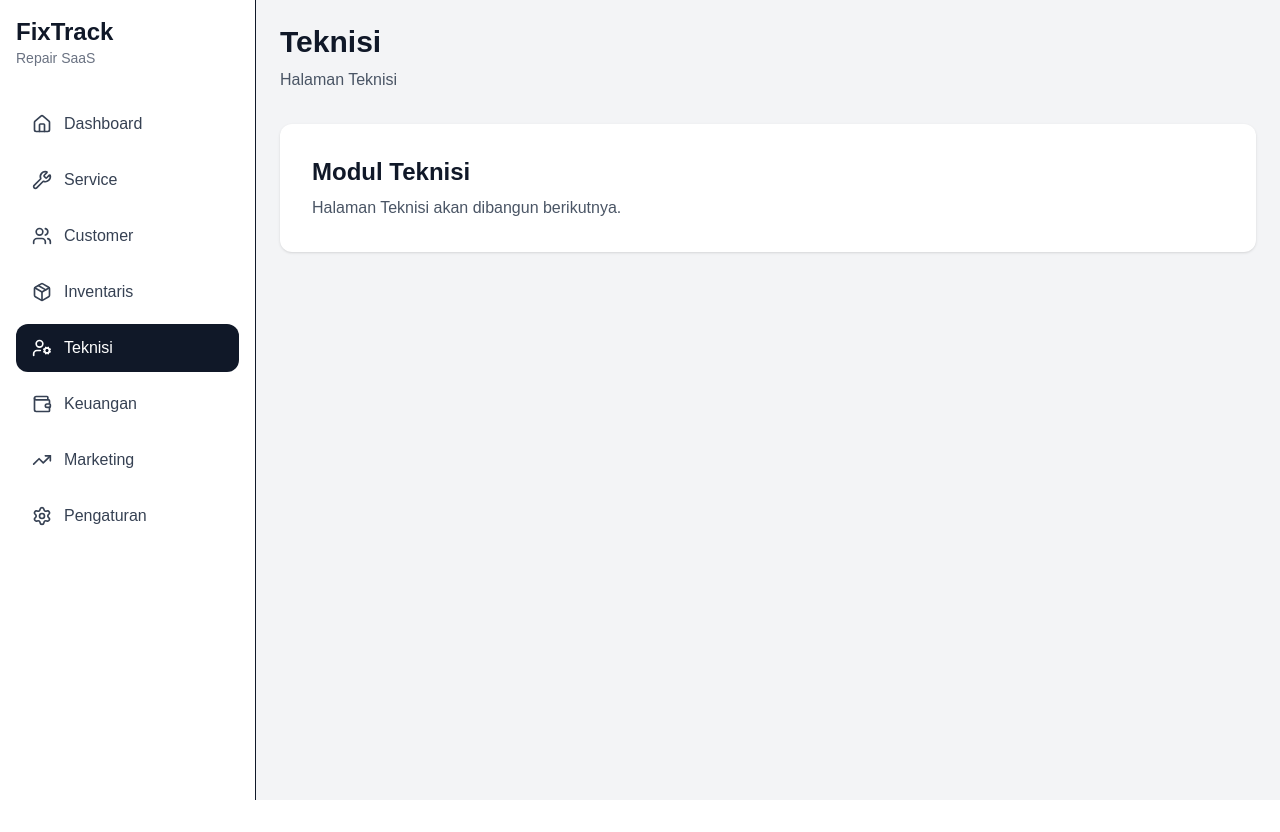
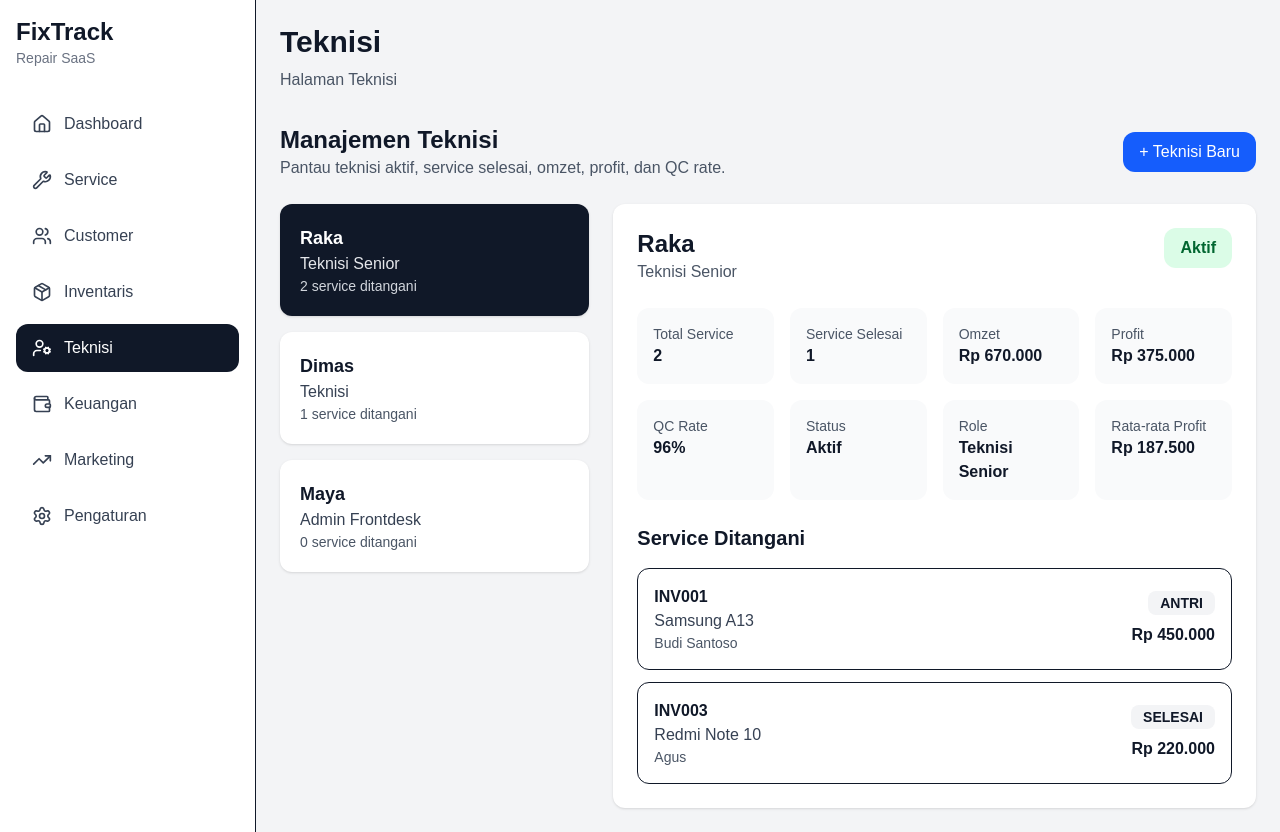
Before and after one commit to arjunlap/fixtrack, a Next.js app: page / in a window 1280 px wide. Both pictures are taken after a click on the button "Teknisi". Before the commit the page ends 800 px from the top, so only its background shows below. Built offline with nearby package versions, Linux system fonts and the light colour scheme.

Commit message:
Technician module completed

```diff
--- a/src/app/page.js
+++ b/src/app/page.js
@@ -13,7 +13,6 @@ import {
   Clock,
   CheckCircle,
   X,
-  MessageCircle,
 } from "lucide-react";
 
 const menu = [
@@ -54,7 +53,9 @@ const initialServices = [
     complaint: "HP jatuh, layar bergaris hijau",
     diagnosis: "LCD rusak, frame aman",
     status: "ANTRI",
+    technician: "Raka",
     cost: "Rp 450.000",
+    partCost: "Rp 210.000",
     lockPattern: [0, 1, 4, 7, 8],
     timeline: ["Service masuk", "Status ANTRI"],
   },
@@ -72,7 +73,9 @@ const initialServices = [
     complaint: "Baterai cepat habis",
     diagnosis: "Battery health 72%, perlu ganti baterai",
     status: "PROSES",
+    technician: "Dimas",
     cost: "Rp 380.000",
+    partCost: "Rp 185.000",
     lockPattern: [2, 4, 6, 8],
     timeline: ["Service masuk", "Diagnosa", "Masuk proses"],
   },
@@ -90,11 +93,14 @@ const initialServices = [
     complaint: "Kadang masuk charger kadang tidak",
     diagnosis: "Sub board charger perlu diganti",
     status: "SELESAI",
+    technician: "Raka",
     cost: "Rp 220.000",
+    partCost: "Rp 85.000",
     lockPattern: [0, 3, 4, 5, 8],
     timeline: ["Service masuk", "Diagnosa", "Proses", "QC", "Selesai"],
   },
 ];
+
 const initialParts = [
   {
     name: "LCD Samsung A13",
@@ -124,10 +130,33 @@ const initialParts = [
     minStock: 2,
   },
 ];
+
+const initialTechnicians = [
+  {
+    name: "Raka",
+    role: "Teknisi Senior",
+    status: "Aktif",
+    qcRate: 96,
+  },
+  {
+    name: "Dimas",
+    role: "Teknisi",
+    status: "Aktif",
+    qcRate: 92,
+  },
+  {
+    name: "Maya",
+    role: "Admin Frontdesk",
+    status: "Aktif",
+    qcRate: 100,
+  },
+];
+
 export default function HomePage() {
   const [activeMenu, setActiveMenu] = useState("Dashboard");
   const [services, setServices] = useState(initialServices);
   const [parts, setParts] = useState(initialParts);
+  const [technicians, setTechnicians] = useState(initialTechnicians);
 
   return (
     <div className="min-h-screen bg-gray-100 flex text-gray-900">
@@ -169,18 +198,26 @@ export default function HomePage() {
         </p>
 
         {activeMenu === "Dashboard" && <Dashboard services={services} />}
-
         {activeMenu === "Service" && (
           <ServicePage services={services} setServices={setServices} />
         )}
+        {activeMenu === "Customer" && <CustomerPage services={services} />}
+        {activeMenu === "Inventaris" && (
+          <InventoryPage parts={parts} setParts={setParts} />
+        )}
+        {activeMenu === "Teknisi" && (
+          <TechnicianPage
+            services={services}
+            technicians={technicians}
+            setTechnicians={setTechnicians}
+          />
+        )}
 
-        {activeMenu === "Customer" && <CustomerPage services={services} />}
-        {activeMenu === "Inventaris" && (<InventoryPage parts={parts} setParts={setParts} />
-        )}
         {activeMenu !== "Dashboard" &&
           activeMenu !== "Service" &&
           activeMenu !== "Customer" &&
-          activeMenu !== "Inventaris" &&          (
+          activeMenu !== "Inventaris" &&
+          activeMenu !== "Teknisi" && (
             <div className="bg-white rounded-xl p-8 shadow">
               <h3 className="text-2xl font-bold mb-2 text-gray-900">
                 Modul {activeMenu}
@@ -198,13 +235,14 @@ export default function HomePage() {
 function Dashboard({ services }) {
   const proses = services.filter((item) => item.status === "PROSES").length;
   const selesai = services.filter((item) => item.status === "SELESAI").length;
+  const omzet = services.reduce((sum, item) => sum + parseRupiah(item.cost), 0);
 
   return (
     <div className="grid md:grid-cols-4 gap-4">
       <StatCard title="Service Hari Ini" value={services.length} icon={<Wrench />} />
       <StatCard title="Dalam Proses" value={proses} icon={<Clock />} />
       <StatCard title="Selesai" value={selesai} icon={<CheckCircle />} />
-      <StatCard title="Omzet Hari Ini" value="Rp 2.350.000" icon={<Wallet />} />
+      <StatCard title="Omzet Hari Ini" value={formatRupiah(omzet)} icon={<Wallet />} />
     </div>
   );
 }
@@ -244,7 +282,9 @@ function ServicePage({ services, setServices }) {
       complaint: newService.complaint,
       diagnosis: newService.diagnosis || "Belum ada diagnosa teknisi",
       status: "ANTRI",
+      technician: newService.technician || "Belum dipilih",
       cost: newService.cost || "Rp 0",
+      partCost: newService.partCost || "Rp 0",
       lockPattern: newService.lockPattern,
       timeline: ["Service masuk", "Status ANTRI"],
     };
@@ -393,7 +433,7 @@ function ServicePage({ services, setServices }) {
               <Info label="Alamat" value={selectedService.address} />
               <Info label="Perangkat" value={selectedService.device} />
               <Info label="IMEI" value={selectedService.imei} />
-              <Info label="Warna" value={selectedService.color} />
+              <Info label="Teknisi" value={selectedService.technician} />
               <Info label="Kerusakan" value={selectedService.issue} />
               <Info label="Biaya" value={selectedService.cost} />
             </div>
@@ -496,10 +536,6 @@ function CustomerPage({ services }) {
   }, [services]);
 
   const [selectedCustomer, setSelectedCustomer] = useState(customers[0]);
-
-  if (!selectedCustomer && customers.length > 0) {
-    setSelectedCustomer(customers[0]);
-  }
 
   return (
     <div className="grid grid-cols-3 gap-6">
@@ -611,10 +647,13 @@ function CustomerPage({ services }) {
     </div>
   );
 }
+
 function InventoryPage({ parts, setParts }) {
   const [showForm, setShowForm] = useState(false);
 
-  const lowStockParts = parts.filter((part) => Number(part.stock) <= Number(part.minStock));
+  const lowStockParts = parts.filter(
+    (part) => Number(part.stock) <= Number(part.minStock)
+  );
 
   function addPart(newPart) {
     setParts([newPart, ...parts]);
@@ -624,16 +663,17 @@ function InventoryPage({ parts, setParts }) {
   return (
     <div>
       {showForm && (
-        <PartForm
-          onClose={() => setShowForm(false)}
-          onSave={addPart}
-        />
+        <PartForm onClose={() => setShowForm(false)} onSave={addPart} />
       )}
 
       <div className="flex justify-between items-center mb-6">
         <div>
-          <h3 className="text-2xl font-bold text-gray-900">Inventaris Sparepart</h3>
-          <p className="text-gray-600">Kelola stok, harga beli, harga jual, supplier, dan alert stok rendah.</p>
+          <h3 className="text-2xl font-bold text-gray-900">
+            Inventaris Sparepart
+          </h3>
+          <p className="text-gray-600">
+            Kelola stok, harga beli, harga jual, supplier, dan alert stok rendah.
+          </p>
         </div>
 
         <button
@@ -705,83 +745,187 @@ function InventoryPage({ parts, setParts }) {
   );
 }
 
-function PartForm({ onClose, onSave }) {
-  const [form, setForm] = useState({
-    name: "",
-    category: "",
-    supplier: "",
-    buyPrice: "",
-    sellPrice: "",
-    stock: "",
-    minStock: "",
-  });
+function TechnicianPage({ services, technicians, setTechnicians }) {
+  const [showForm, setShowForm] = useState(false);
+  const [selectedTechnician, setSelectedTechnician] = useState(technicians[0]);
 
-  function handleChange(event) {
-    const { name, value } = event.target;
+  function addTechnician(newTechnician) {
+    const technicianData = {
+      ...newTechnician,
+      qcRate: Number(newTechnician.qcRate || 100),
+    };
 
-    setForm({
-      ...form,
-      [name]: value,
-    });
+    setTechnicians([technicianData, ...technicians]);
+    setSelectedTechnician(technicianData);
+    setShowForm(false);
   }
 
-  function handleSubmit(event) {
-    event.preventDefault();
+  function getStats(name) {
+    const techServices = services.filter((service) => service.technician === name);
+    const completed = techServices.filter(
+      (service) => service.status === "SELESAI" || service.status === "DIAMBIL"
+    );
 
-    if (!form.name || !form.category || !form.stock || !form.minStock) {
-      alert("Nama part, kategori, stok, dan minimum stok wajib diisi.");
-      return;
-    }
+    const revenue = techServices.reduce(
+      (sum, service) => sum + parseRupiah(service.cost),
+      0
+    );
 
-    onSave(form);
+    const partCost = techServices.reduce(
+      (sum, service) => sum + parseRupiah(service.partCost),
+      0
+    );
+
+    return {
+      totalService: techServices.length,
+      completedService: completed.length,
+      revenue,
+      profit: revenue - partCost,
+    };
   }
 
   return (
-    <div className="fixed inset-0 bg-black/50 flex items-center justify-center z-50 p-6">
-      <div className="bg-white rounded-2xl shadow-xl w-full max-w-2xl">
-        <div className="flex justify-between items-center border-b p-5">
     <div>
-            <h3 className="text-2xl font-bold text-gray-900">Part Baru</h3>
-            <p className="text-gray-600">Tambah sparepart ke inventaris.</p>
+      {showForm && (
+        <TechnicianForm
+          onClose={() => setShowForm(false)}
+          onSave={addTechnician}
+        />
+      )}
+
+      <div className="flex justify-between items-center mb-6">
+        <div>
+          <h3 className="text-2xl font-bold text-gray-900">Manajemen Teknisi</h3>
+          <p className="text-gray-600">
+            Pantau teknisi aktif, service selesai, omzet, profit, dan QC rate.
+          </p>
         </div>
 
-          <button onClick={onClose} className="p-2 hover:bg-gray-100 rounded-xl">
-            <X size={22} />
+        <button
+          onClick={() => setShowForm(true)}
+          className="bg-blue-600 text-white px-4 py-2 rounded-xl"
+        >
+          + Teknisi Baru
         </button>
       </div>
 
-        <form onSubmit={handleSubmit} className="p-5 space-y-5">
-          <div className="grid grid-cols-2 gap-4">
-            <Input label="Nama Part" name="name" value={form.name} onChange={handleChange} />
-            <Input label="Kategori" name="category" value={form.category} onChange={handleChange} />
-            <Input label="Supplier" name="supplier" value={form.supplier} onChange={handleChange} />
-            <Input label="Harga Beli" name="buyPrice" value={form.buyPrice} onChange={handleChange} placeholder="Rp 0" />
-            <Input label="Harga Jual" name="sellPrice" value={form.sellPrice} onChange={handleChange} placeholder="Rp 0" />
-            <Input label="Stok" name="stock" value={form.stock} onChange={handleChange} />
-            <Input label="Minimum Stok" name="minStock" value={form.minStock} onChange={handleChange} />
+      <div className="grid grid-cols-3 gap-6">
+        <div className="col-span-1 space-y-4">
+          {technicians.map((technician) => {
+            const stats = getStats(technician.name);
+            const active = selectedTechnician?.name === technician.name;
+
+            return (
+              <button
+                key={technician.name}
+                onClick={() => setSelectedTechnician(technician)}
+                className={`w-full text-left rounded-xl shadow p-5 ${
+                  active ? "bg-gray-900 text-white" : "bg-white hover:bg-gray-50"
+                }`}
+              >
+                <h4 className={`font-bold text-lg ${active ? "text-white" : "text-gray-900"}`}>
+                  {technician.name}
+                </h4>
+                <p className={active ? "text-gray-200" : "text-gray-700"}>
+                  {technician.role}
+                </p>
+                <p className={active ? "text-gray-300 text-sm" : "text-gray-600 text-sm"}>
+                  {stats.totalService} service ditangani
+                </p>
+              </button>
+            );
+          })}
         </div>
 
-          <div className="flex justify-end gap-3 border-t pt-5">
-            <button
-              type="button"
-              onClick={onClose}
-              className="px-5 py-2 rounded-xl bg-gray-100 text-gray-900"
+        {selectedTechnician && (
+          <div className="col-span-2 bg-white rounded-xl shadow p-6">
+            <div className="flex justify-between mb-6">
+              <div>
+                <h3 className="text-2xl font-bold text-gray-900">
+                  {selectedTechnician.name}
+                </h3>
+                <p className="text-gray-600">{selectedTechnician.role}</p>
+              </div>
+
+              <span className="bg-green-100 text-green-800 h-fit px-4 py-2 rounded-xl font-semibold">
+                {selectedTechnician.status}
+              </span>
+            </div>
+
+            {(() => {
+              const stats = getStats(selectedTechnician.name);
+
+              return (
+                <>
+                  <div className="grid grid-cols-4 gap-4 mb-6">
+                    <Info label="Total Service" value={stats.totalService} />
+                    <Info label="Service Selesai" value={stats.completedService} />
+                    <Info label="Omzet" value={formatRupiah(stats.revenue)} />
+                    <Info label="Profit" value={formatRupiah(stats.profit)} />
+                    <Info label="QC Rate" value={`${selectedTechnician.qcRate}%`} />
+                    <Info label="Status" value={selectedTechnician.status} />
+                    <Info label="Role" value={selectedTechnician.role} />
+                    <Info
+                      label="Rata-rata Profit"
+                      value={
+                        stats.totalService > 0
+                          ? formatRupiah(Math.round(stats.profit / stats.totalService))
+                          : formatRupiah(0)
+                      }
+                    />
+                  </div>
+
+                  <h4 className="text-xl font-bold text-gray-900 mb-4">
+                    Service Ditangani
+                  </h4>
+
+                  <div className="space-y-3">
+                    {services
+                      .filter((service) => service.technician === selectedTechnician.name)
+                      .map((service) => (
+                        <div
+                          key={service.invoice}
+                          className="border rounded-xl p-4 flex justify-between items-center"
                         >
-              Batal
-            </button>
+                          <div>
+                            <h5 className="font-bold text-gray-900">
+                              {service.invoice}
+                            </h5>
+                            <p className="text-gray-700">{service.device}</p>
+                            <p className="text-sm text-gray-600">
+                              {service.customer}
+                            </p>
+                          </div>
 
-            <button
-              type="submit"
-              className="px-5 py-2 rounded-xl bg-blue-600 text-white"
-            >
-              Simpan Part
-            </button>
+                          <div className="text-right">
+                            <span className="bg-gray-100 text-gray-900 px-3 py-1 rounded-lg text-sm font-semibold">
+                              {service.status}
+                            </span>
+                            <p className="font-bold text-gray-900 mt-2">
+                              {service.cost}
+                            </p>
                           </div>
-        </form>
+                        </div>
+                      ))}
+
+                    {services.filter(
+                      (service) => service.technician === selectedTechnician.name
+                    ).length === 0 && (
+                      <div className="bg-gray-50 rounded-xl p-6 text-gray-600">
+                        Belum ada service untuk teknisi ini.
+                      </div>
+                    )}
+                  </div>
+                </>
+              );
+            })()}
+          </div>
+        )}
       </div>
     </div>
   );
 }
+
 function TrackingModal({ service, onClose }) {
   return (
     <div className="fixed inset-0 bg-black/50 flex items-center justify-center z-50 p-6">
@@ -1064,7 +1208,9 @@ function ServiceForm({ onClose, onSave }) {
     issue: "",
     complaint: "",
     diagnosis: "",
+    technician: "",
     cost: "",
+    partCost: "",
     lockPattern: [],
   });
 
@@ -1134,7 +1280,9 @@ function ServiceForm({ onClose, onSave }) {
               <Input label="IMEI" name="imei" value={form.imei} onChange={handleChange} />
               <Input label="Warna" name="color" value={form.color} onChange={handleChange} />
               <Input label="Kerusakan" name="issue" value={form.issue} onChange={handleChange} />
+              <Input label="Teknisi" name="technician" value={form.technician} onChange={handleChange} placeholder="Raka / Dimas" />
               <Input label="Estimasi Biaya" name="cost" value={form.cost} onChange={handleChange} placeholder="Rp 0" />
+              <Input label="Modal Part" name="partCost" value={form.partCost} onChange={handleChange} placeholder="Rp 0" />
             </div>
           </div>
 
@@ -1158,19 +1306,148 @@ function ServiceForm({ onClose, onSave }) {
           </div>
 
           <div className="flex justify-end gap-3 border-t pt-5">
-            <button
-              type="button"
-              onClick={onClose}
-              className="px-5 py-2 rounded-xl bg-gray-100 text-gray-900"
-            >
+            <button type="button" onClick={onClose} className="px-5 py-2 rounded-xl bg-gray-100 text-gray-900">
               Batal
             </button>
 
-            <button
-              type="submit"
-              className="px-5 py-2 rounded-xl bg-blue-600 text-white"
-            >
+            <button type="submit" className="px-5 py-2 rounded-xl bg-blue-600 text-white">
               Simpan Service
+            </button>
+          </div>
+        </form>
+      </div>
+    </div>
+  );
+}
+
+function PartForm({ onClose, onSave }) {
+  const [form, setForm] = useState({
+    name: "",
+    category: "",
+    supplier: "",
+    buyPrice: "",
+    sellPrice: "",
+    stock: "",
+    minStock: "",
+  });
+
+  function handleChange(event) {
+    const { name, value } = event.target;
+
+    setForm({
+      ...form,
+      [name]: value,
+    });
+  }
+
+  function handleSubmit(event) {
+    event.preventDefault();
+
+    if (!form.name || !form.category || !form.stock || !form.minStock) {
+      alert("Nama part, kategori, stok, dan minimum stok wajib diisi.");
+      return;
+    }
+
+    onSave(form);
+  }
+
+  return (
+    <div className="fixed inset-0 bg-black/50 flex items-center justify-center z-50 p-6">
+      <div className="bg-white rounded-2xl shadow-xl w-full max-w-2xl">
+        <div className="flex justify-between items-center border-b p-5">
+          <div>
+            <h3 className="text-2xl font-bold text-gray-900">Part Baru</h3>
+            <p className="text-gray-600">Tambah sparepart ke inventaris.</p>
+          </div>
+
+          <button onClick={onClose} className="p-2 hover:bg-gray-100 rounded-xl">
+            <X size={22} />
+          </button>
+        </div>
+
+        <form onSubmit={handleSubmit} className="p-5 space-y-5">
+          <div className="grid grid-cols-2 gap-4">
+            <Input label="Nama Part" name="name" value={form.name} onChange={handleChange} />
+            <Input label="Kategori" name="category" value={form.category} onChange={handleChange} />
+            <Input label="Supplier" name="supplier" value={form.supplier} onChange={handleChange} />
+            <Input label="Harga Beli" name="buyPrice" value={form.buyPrice} onChange={handleChange} placeholder="Rp 0" />
+            <Input label="Harga Jual" name="sellPrice" value={form.sellPrice} onChange={handleChange} placeholder="Rp 0" />
+            <Input label="Stok" name="stock" value={form.stock} onChange={handleChange} />
+            <Input label="Minimum Stok" name="minStock" value={form.minStock} onChange={handleChange} />
+          </div>
+
+          <div className="flex justify-end gap-3 border-t pt-5">
+            <button type="button" onClick={onClose} className="px-5 py-2 rounded-xl bg-gray-100 text-gray-900">
+              Batal
+            </button>
+
+            <button type="submit" className="px-5 py-2 rounded-xl bg-blue-600 text-white">
+              Simpan Part
+            </button>
+          </div>
+        </form>
+      </div>
+    </div>
+  );
+}
+
+function TechnicianForm({ onClose, onSave }) {
+  const [form, setForm] = useState({
+    name: "",
+    role: "",
+    status: "Aktif",
+    qcRate: "100",
+  });
+
+  function handleChange(event) {
+    const { name, value } = event.target;
+
+    setForm({
+      ...form,
+      [name]: value,
+    });
+  }
+
+  function handleSubmit(event) {
+    event.preventDefault();
+
+    if (!form.name || !form.role) {
+      alert("Nama dan role teknisi wajib diisi.");
+      return;
+    }
+
+    onSave(form);
+  }
+
+  return (
+    <div className="fixed inset-0 bg-black/50 flex items-center justify-center z-50 p-6">
+      <div className="bg-white rounded-2xl shadow-xl w-full max-w-xl">
+        <div className="flex justify-between items-center border-b p-5">
+          <div>
+            <h3 className="text-2xl font-bold text-gray-900">Teknisi Baru</h3>
+            <p className="text-gray-600">Tambah teknisi atau admin operasional.</p>
+          </div>
+
+          <button onClick={onClose} className="p-2 hover:bg-gray-100 rounded-xl">
+            <X size={22} />
+          </button>
+        </div>
+
+        <form onSubmit={handleSubmit} className="p-5 space-y-5">
+          <div className="grid grid-cols-2 gap-4">
+            <Input label="Nama" name="name" value={form.name} onChange={handleChange} />
+            <Input label="Role" name="role" value={form.role} onChange={handleChange} placeholder="Teknisi / Admin" />
+            <Input label="Status" name="status" value={form.status} onChange={handleChange} />
+            <Input label="QC Rate" name="qcRate" value={form.qcRate} onChange={handleChange} placeholder="100" />
+          </div>
+
+          <div className="flex justify-end gap-3 border-t pt-5">
+            <button type="button" onClick={onClose} className="px-5 py-2 rounded-xl bg-gray-100 text-gray-900">
+              Batal
+            </button>
+
+            <button type="submit" className="px-5 py-2 rounded-xl bg-blue-600 text-white">
+              Simpan Teknisi
             </button>
           </div>
         </form>
```
Lines whose indentation alone changed are shown as unchanged.
